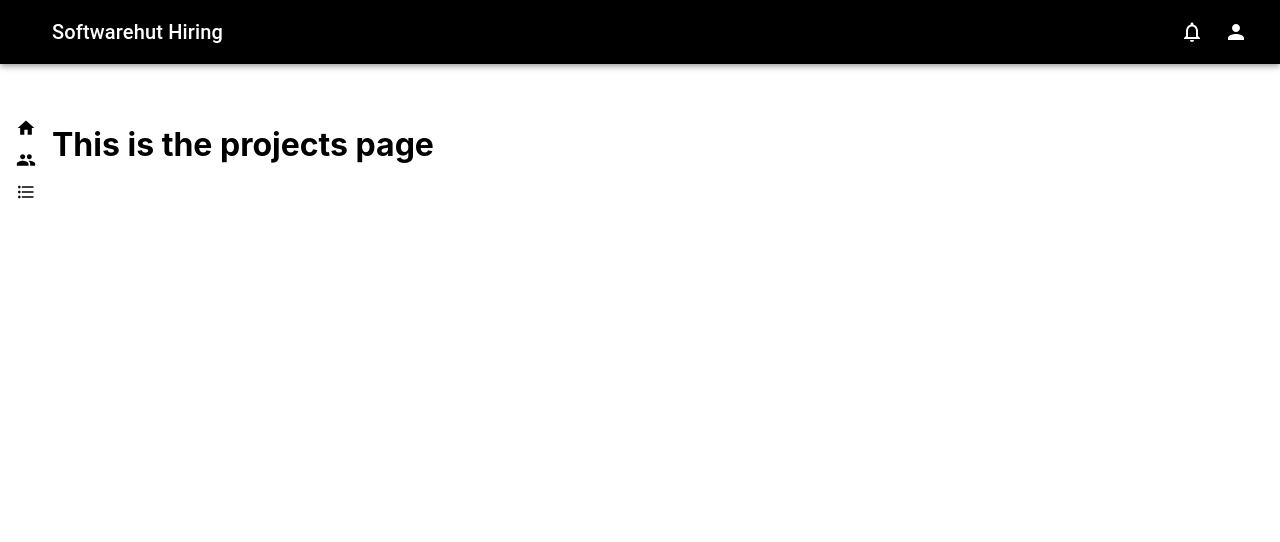
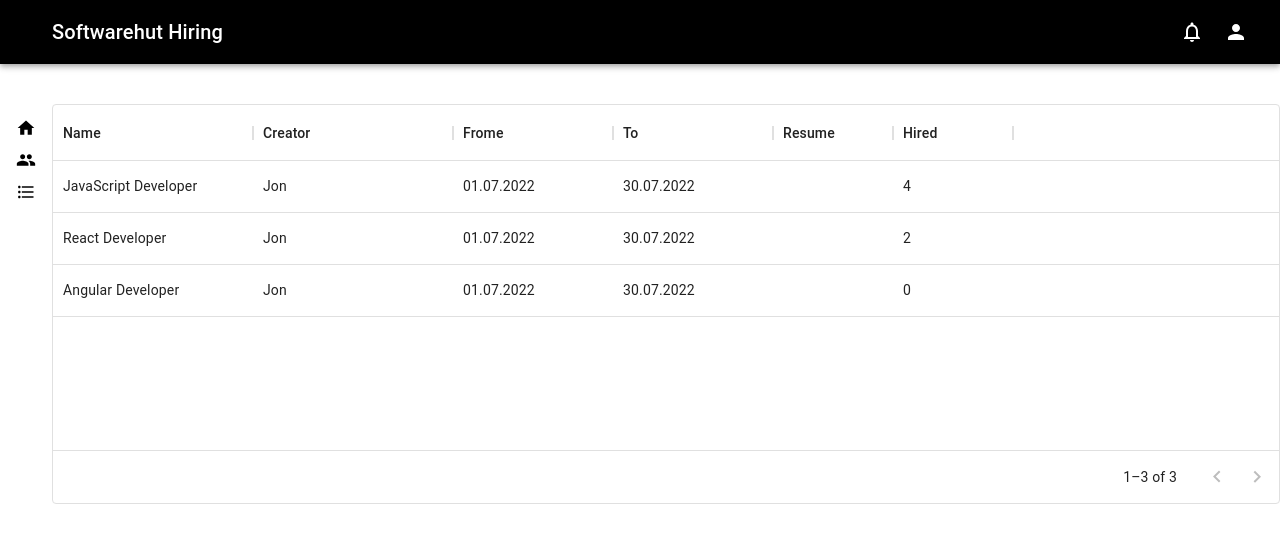
Before and after one commit to softwarehutpl/HeRo-frontend-2, a React (Create React App) app: page /projects in a window 1280 px wide. Shown: the top 542 px of the page. Built offline with nearby package versions, Linux system fonts and the light colour scheme.

Commit message:
added table fo project component

```diff
--- a/package.json
+++ b/package.json
@@ -8,6 +8,7 @@
     "@mui/icons-material": "^5.8.4",
     "@mui/material": "^5.9.0",
     "@mui/styled-engine-sc": "^5.8.0",
+    "@mui/x-data-grid": "^5.13.0",
     "@testing-library/jest-dom": "^5.16.4",
     "@testing-library/react": "^13.3.0",
     "@testing-library/user-event": "^13.5.0",
--- a/src/modules/projects/Projects.tsx
+++ b/src/modules/projects/Projects.tsx
@@ -1,11 +1,61 @@
-import React from "react";
+import * as React from "react";
+import { DataGrid, GridColDef, GridValueGetterParams } from "@mui/x-data-grid";
 
-function Projects() {
-    return (
-      <div>
-        <h1>This is the projects page</h1>
-      </div>
-    );
-  }
+const columns: GridColDef[] = [
+  { field: "name", headerName: "Name", width: 200 },
+  { field: "creator", headerName: "Creator", width: 200 },
+  { field: "from", headerName: "Frome", width: 160 },
+  {
+    field: "to",
+    headerName: "To",
+    width: 160,
+    // valueGetter: (params: GridValueGetterParams) =>
+    //   `${params.row.firstName || ""} ${params.row.lastName || ""}`,
+  },
+  { field: "resume", headerName: "Resume", width: 120 },
+  { field: "hired", headerName: "Hired", width: 120 },
+];
 
-export default Projects;
+const rows = [
+  {
+    id: "1",
+    name: "JavaScript Developer",
+    creator: "Jon",
+    from: "01.07.2022",
+    to: "30.07.2022",
+    field: "14",
+    hired: "4",
+  },
+  {
+    id: "2",
+    name: "React Developer",
+    creator: "Jon",
+    from: "01.07.2022",
+    to: "30.07.2022",
+    field: "3",
+    hired: "2",
+  },
+  {
+    id: "3",
+    name: "Angular Developer",
+    creator: "Jon",
+    from: "01.07.2022",
+    to: "30.07.2022",
+    field: "1",
+    hired: "0",
+  },
+];
+
+export default function Projects() {
+  return (
+    <div style={{ height: 400, width: "100%" }}>
+      <DataGrid
+        rows={rows}
+        columns={columns}
+        pageSize={5}
+        rowsPerPageOptions={[5]}
+        // checkboxSelection
+      />
+    </div>
+  );
+}
```
Also changed, not shown: 1 other file (tests, documents, lock files or other folders).
